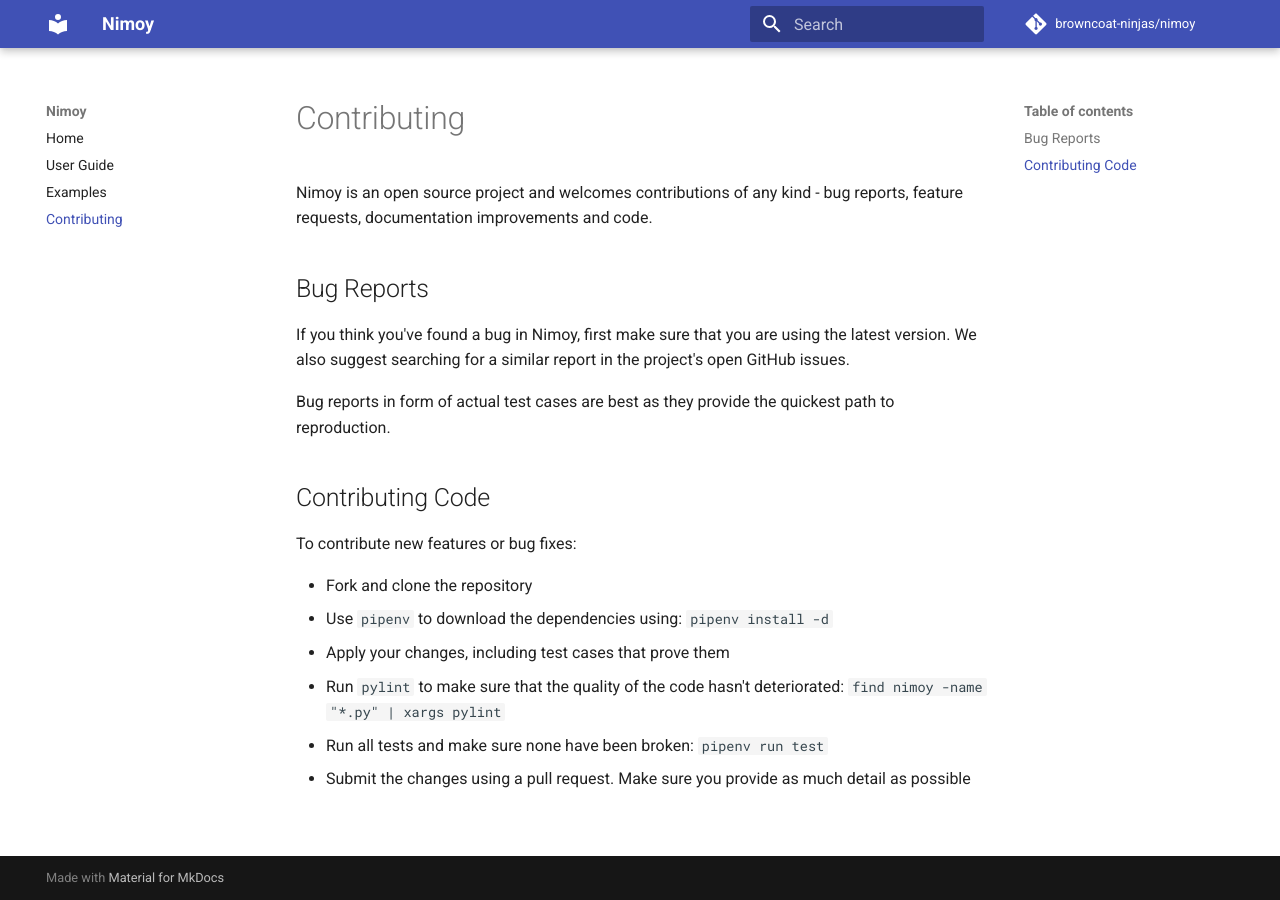
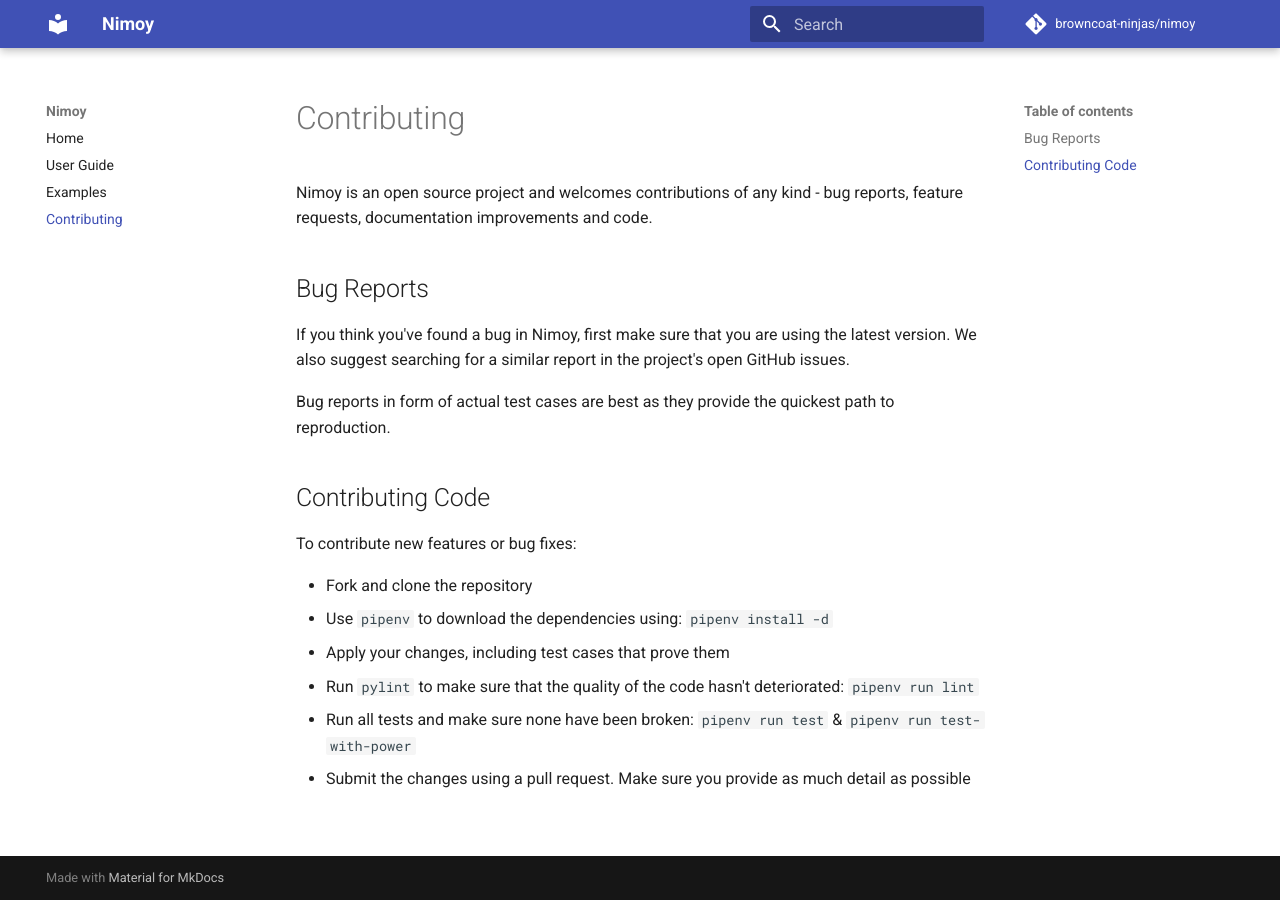
Before and after one commit to browncoat-ninjas/nimoy, an MkDocs documentation site: the page built from docs/contributing.md, in a window 1280 px wide. Built offline with MkDocs 1.6.1 and Material for MkDocs 9.7.7, drawn with Linux system fonts in a browser that asks for light colours; comment, search, counter and statistics services are not loaded.

Commit message:
Adding lint scripts to the pipfile and running lint as part of the ci

```diff
--- a/docs/contributing.md
+++ b/docs/contributing.md
@@ -17,6 +17,6 @@
 * Fork and clone the repository
 * Use `pipenv` to download the dependencies using: `pipenv install -d`
 * Apply your changes, including test cases that prove them
-* Run `pylint` to make sure that the quality of the code hasn't deteriorated: `find nimoy -name "*.py" | xargs pylint`
-* Run all tests and make sure none have been broken: `pipenv run test`
+* Run `pylint` to make sure that the quality of the code hasn't deteriorated: `pipenv run lint`
+* Run all tests and make sure none have been broken: `pipenv run test` & `pipenv run test-with-power`
 * Submit the changes using a pull request. Make sure you provide as much detail as possible
```
Also changed, not shown: 2 other files.
